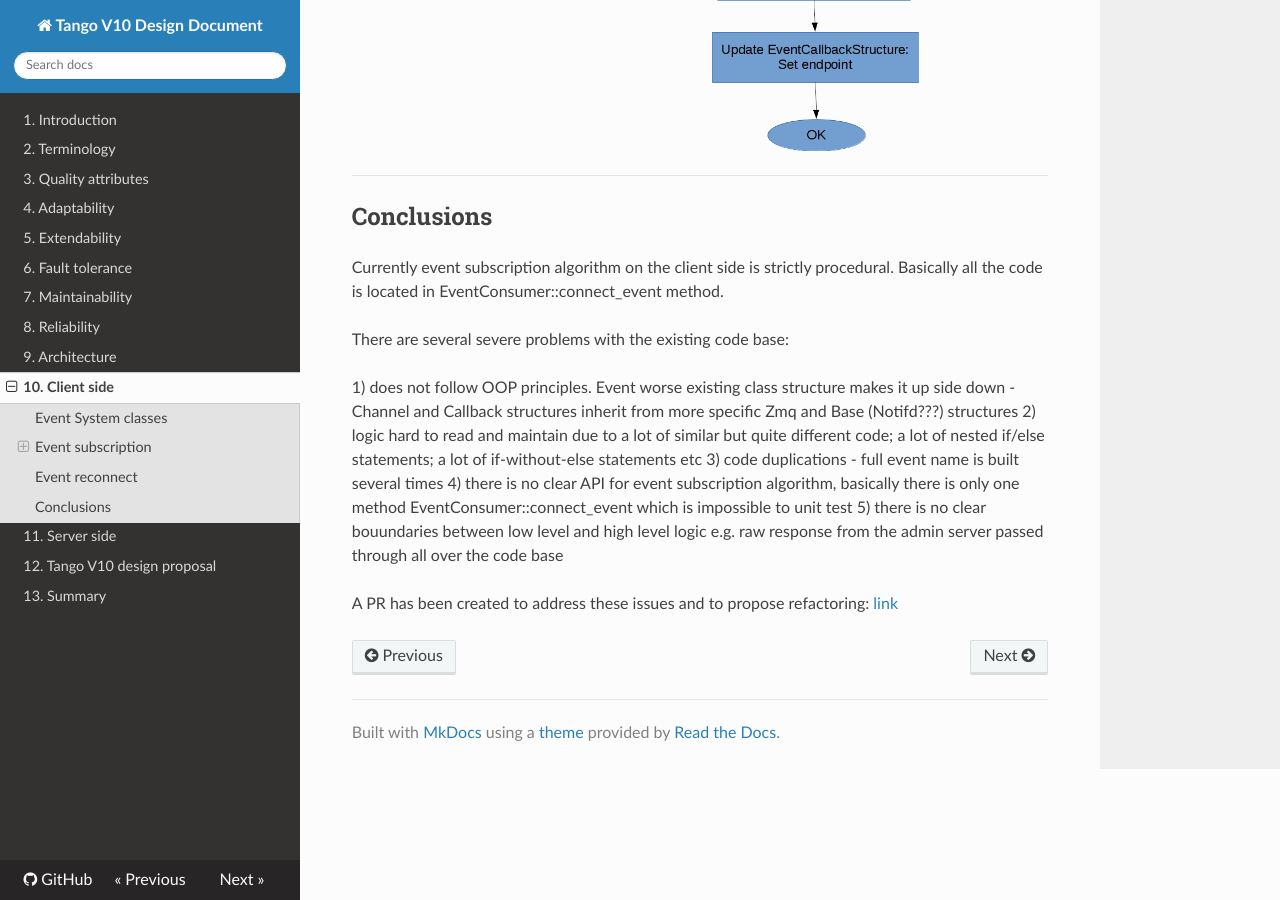
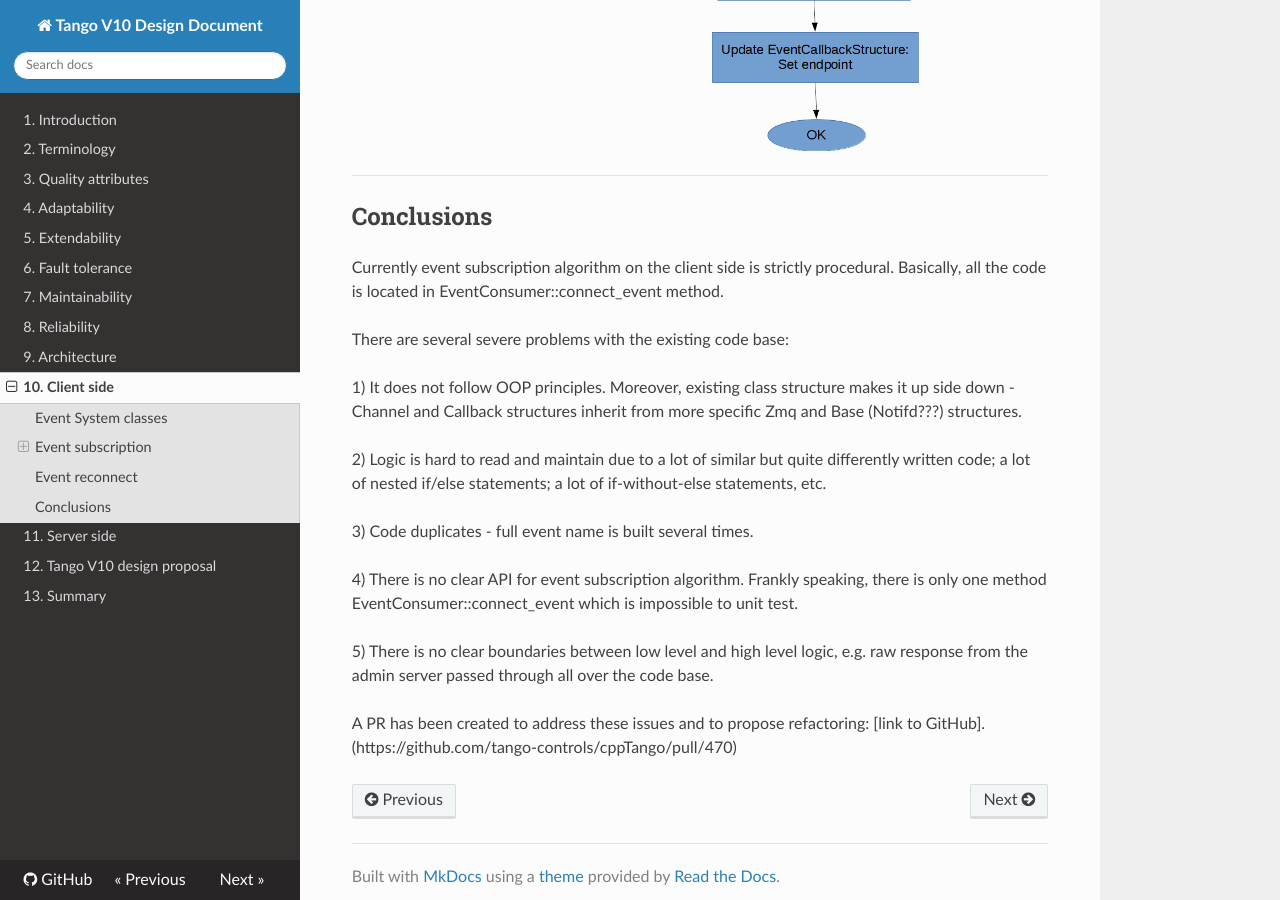
Before and after one commit to Ingvord/tango-v10-design-doc, an MkDocs documentation site: the page built from docs/client.md, in a window 1280 px wide and 900 px high, scrolled down 10320 px. Built offline with MkDocs 1.6.1, drawn with Linux system fonts in a browser that asks for light colours; nearby versions of some CDN libraries; some of the changed text lies outside the part shown.

Commit message:
Update client.md

```diff
--- a/docs/client.md
+++ b/docs/client.md
@@ -68,14 +68,18 @@ Reconnection happens in KeepAliveThread after receiving a heartbeat event.
 
 ## Conclusions
 
-Currently event subscription algorithm on the client side is strictly procedural. Basically all the code is located in EventConsumer::connect_event method.
+Currently event subscription algorithm on the client side is strictly procedural. Basically, all the code is located in EventConsumer::connect_event method.
 
 There are several severe problems with the existing code base:
 
- 1) does not follow OOP principles. Event worse existing class structure makes it up side down - Channel and Callback structures inherit from more specific Zmq and Base (Notifd???) structures
- 2) logic hard to read and maintain due to a lot of similar but quite different code; a lot of nested if/else statements; a lot of if-without-else statements etc
- 3) code duplications - full event name is built several times
- 4) there is no clear API for event subscription algorithm, basically there is only one method EventConsumer::connect_event which is impossible to unit test
- 5) there is no clear bouundaries between low level and high level logic e.g. raw response from the admin server passed through all over the code base
+ 1) It does not follow OOP principles. Moreover, existing class structure makes it up side down - Channel and Callback structures inherit from more specific Zmq and Base (Notifd???) structures.
 
-A PR has been created to address these issues and to propose refactoring: [link](https://github.com/tango-controls/cppTango/pull/470)
+ 2) Logic is hard to read and maintain due to a lot of similar but quite differently written code; a lot of nested if/else statements; a lot of if-without-else statements, etc.
+
+ 3) Code duplicates - full event name is built several times.
+
+ 4) There is no clear API for event subscription algorithm. Frankly speaking, there is only one method EventConsumer::connect_event which is impossible to unit test.
+
+ 5) There is no clear boundaries between low level and high level logic, e.g. raw response from the admin server passed through all over the code base.
+
+A PR has been created to address these issues and to propose refactoring: [link to GitHub].(https://github.com/tango-controls/cppTango/pull/470)
```
Also changed, not shown: other parts of docs/client.md (+1 -1 lines).
